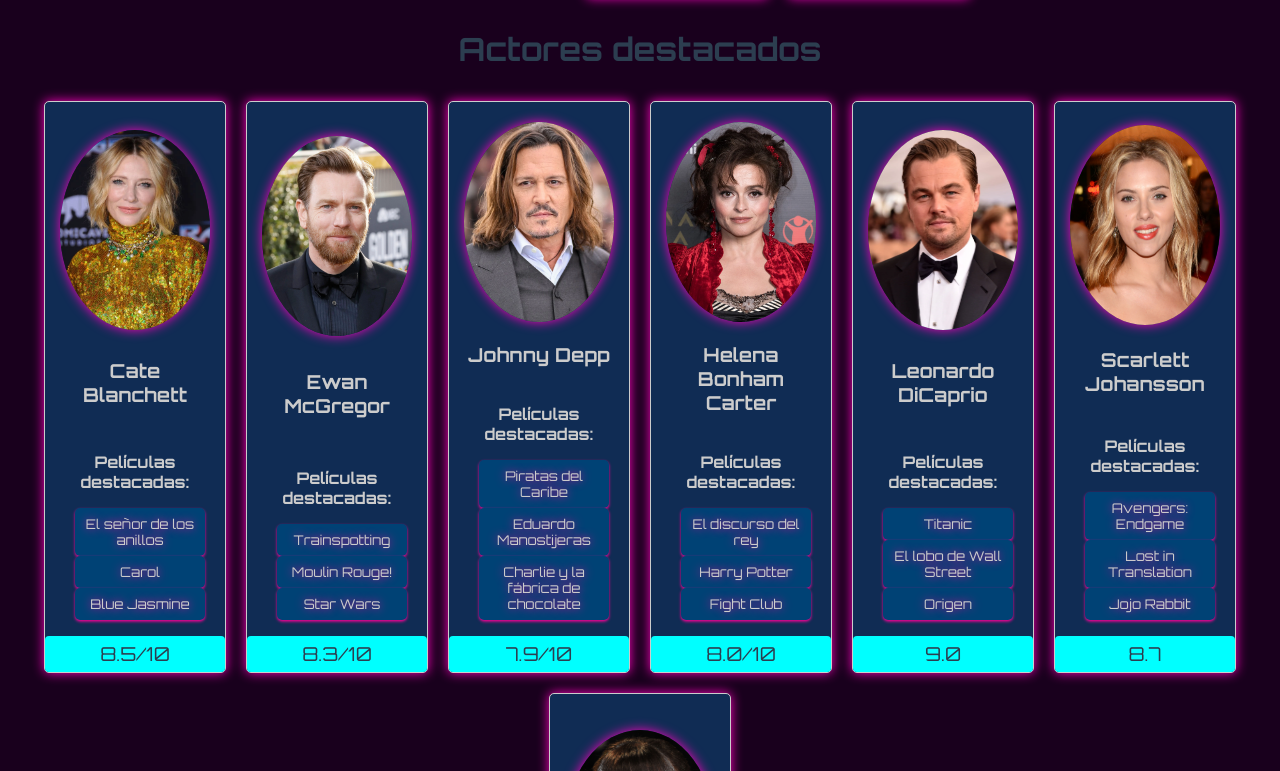
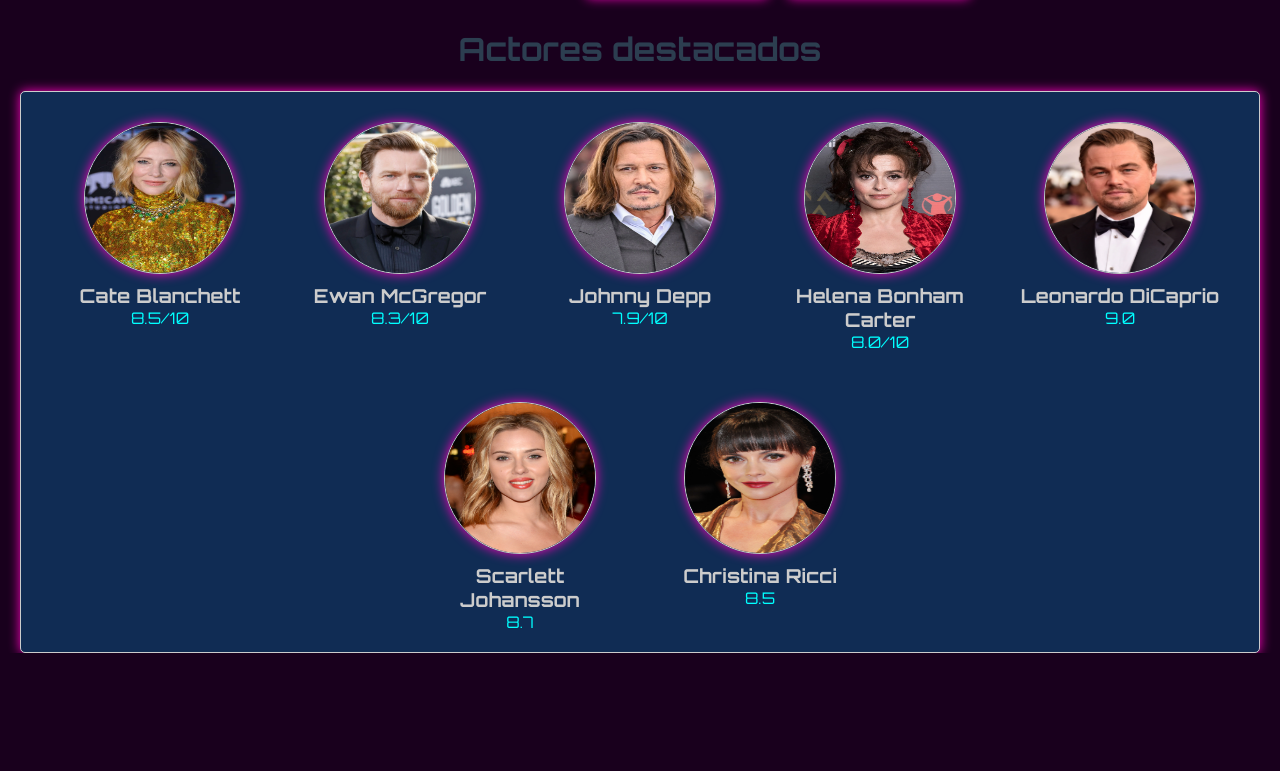
Before and after one commit to mohamedkoujil/itbflix, a Vue app: page / in a window 1280 px wide. Shown: the part 1189-1960 px from the top of the page. After the commit the page ends 1842 px from the top, so only its background shows below. Built offline with nearby package versions, Linux system fonts and the light colour scheme.

Commit message:
Changes in the actors section. All in one div, no featured movies. Adjustments in image size and details.

```diff
--- a/src/App.vue
+++ b/src/App.vue
@@ -73,12 +73,11 @@
   </section>
 
   <h1>Actores destacados</h1>
-    <section class="flex wrap center">
+    <section class="featured-actors">
       <carta_actor
         imagen="cate_blanchett.webp"
         nombre="Cate Blanchett"
         puntuacion="8.5/10"
-        :peliculas="['El señor de los anillos', 'Carol', 'Blue Jasmine']"
         @clickActor="clicDiv"
       />
 
@@ -86,7 +85,6 @@
         imagen="ewan_mcgregor.webp"
         nombre="Ewan McGregor"
         puntuacion="8.3/10"
-        :peliculas="['Trainspotting', 'Moulin Rouge!', 'Star Wars']"
         @clickActor="clicDiv"
       />
 
@@ -94,7 +92,6 @@
         imagen="johnny_depp.webp"
         nombre="Johnny Depp"
         puntuacion="7.9/10"
-        :peliculas="['Piratas del Caribe', 'Eduardo Manostijeras', 'Charlie y la fábrica de chocolate']"
         @clickActor="clicDiv"
       />
 
@@ -102,7 +99,6 @@
         imagen="helena_bonham_carter.webp"
         nombre="Helena Bonham Carter"
         puntuacion="8.0/10"
-        :peliculas="['El discurso del rey', 'Harry Potter', 'Fight Club']"
         @clickActor="clicDiv"
       />
 
@@ -110,7 +106,6 @@
       imagen="leonardo_dicaprio.webp"
       nombre="Leonardo DiCaprio"
       puntuacion="9.0"
-      :peliculas="['Titanic', 'El lobo de Wall Street', 'Origen']"
       @clickActor="clickActor"
       />
 
@@ -118,7 +113,6 @@
       imagen="scarlett_johansson.jpg"
       nombre="Scarlett Johansson"
       puntuacion="8.7"
-      :peliculas="['Avengers: Endgame', 'Lost in Translation', 'Jojo Rabbit']"
       @clickActor="clickActor"
       />
 
@@ -126,7 +120,6 @@
       imagen="christina_ricci.jpg"
       nombre="Christina Ricci"
       puntuacion="8.5"
-      :peliculas="['Sleepy Hollow', 'Monster', 'La familia Addams']"
       @clickActor="clickActor"
       />
     </section>
@@ -178,4 +171,14 @@ export default {
   justify-content: center;
   align-items: center;
 }
+
+.featured-actors {
+  display: flex;
+  flex-wrap: wrap;
+  justify-content: center;
+  border: 1px solid #ccc;
+  border-radius: 5px;
+  box-shadow: 0px 0px 12px rgb(255, 0, 191);
+  background-color: #102c54
+}
 </style>
--- a/src/components/actor.vue
+++ b/src/components/actor.vue
@@ -1,14 +1,10 @@
 <template>
     <div class="actor-container justify-between" @click="$emit('clickActor')">
-      <img :src="require(`../assets/${imagen}`)" alt="Imagen del actor/actriz" />
+      <div class="actor-details">
+      <img :src="require(`../assets/${imagen}`)" alt="Imagen del actor/actriz" class="actor-image" />
       <h2>{{ nombre }}</h2>
-      <div class="peliculas">
-        <h3>Películas destacadas:</h3>
-        <ul>
-          <li v-for="pelicula in peliculas" :key="pelicula">{{ pelicula }}</li>
-        </ul>
+      <div class="puntuacion">{{ puntuacion }}</div>
       </div>
-      <div class="puntuacion">{{ puntuacion }}</div>
     </div>
 </template>
 
@@ -18,78 +14,46 @@
     props: {
       imagen: String,
       nombre: String,
-      puntuacion: String,
-      peliculas: Array,
+      puntuacion: String
     },
   };
 </script>
 
 <style>
 .actor-container {
+  height: 240px;
   display: flex;
   flex-direction: column;
-    width: 160px;
-    height: 550px;
+  align-items: center;
   padding: 10px;
   margin: 10px;
-    border: 1px solid #ccc;
-    border-radius: 5px;
-    box-shadow: 0px 0px 12px rgb(255, 0, 191);
-    cursor: pointer;
-    transition: 0.3s;
-    background-color: #102c54;
 }
 
-  .actor-container img {
-    width: auto;
+.actor-details {
+  display: flex;
+  flex-direction: column;
+  align-items: center;
+  width: 200px;
   height: 200px;
-    box-shadow: 0px 0px 12px rgb(255, 0, 191);
-    border-radius: 50%;
-    margin: auto;
-    width: 150px;
 }
 
-  .actor-container:hover {
-    box-shadow:  -7px 8px 9px rgb(255, 0, 191);
-    transform: translate(6px, -8px);
+.actor-image {
+  width: 150px;
+  height: 150px;
+  border-radius: 50%;
+  margin: 10px 0 10px 0;
+  border: 1px solid #ccc;
+  box-shadow: 0px 0px 12px rgb(255, 0, 191);
 }
 
 h2 {
   font-size: 1.2em;
   color: #ccc;
-    margin: 10px 0;
+  margin: 0;
 }
 
 .puntuacion {
-    font-size: 1.2em;
-    margin: 0 -10px -10px -10px;
-    background-color: aqua;
-    padding: 6px;
-    border-radius: 4px;
-  }
-
-  .peliculas {
-    margin-top: auto;
-  }
-
-  .peliculas h3 {
   font-size: 1em;
-    color: #ccc;
-  }
-
-  .peliculas ul {
-    list-style-type: none;
-    padding-left: 0;
-  }
-
-  .peliculas li {
-    font-size:smaller;
-    background-color: #004275;
-    color: #CCC;
-    margin-left: 20px;
-  }
-
-  .justify-between {
-    justify-content: space-between;
+  color: aqua;
 }
 </style>
```
Lines whose indentation alone changed are shown as unchanged.
